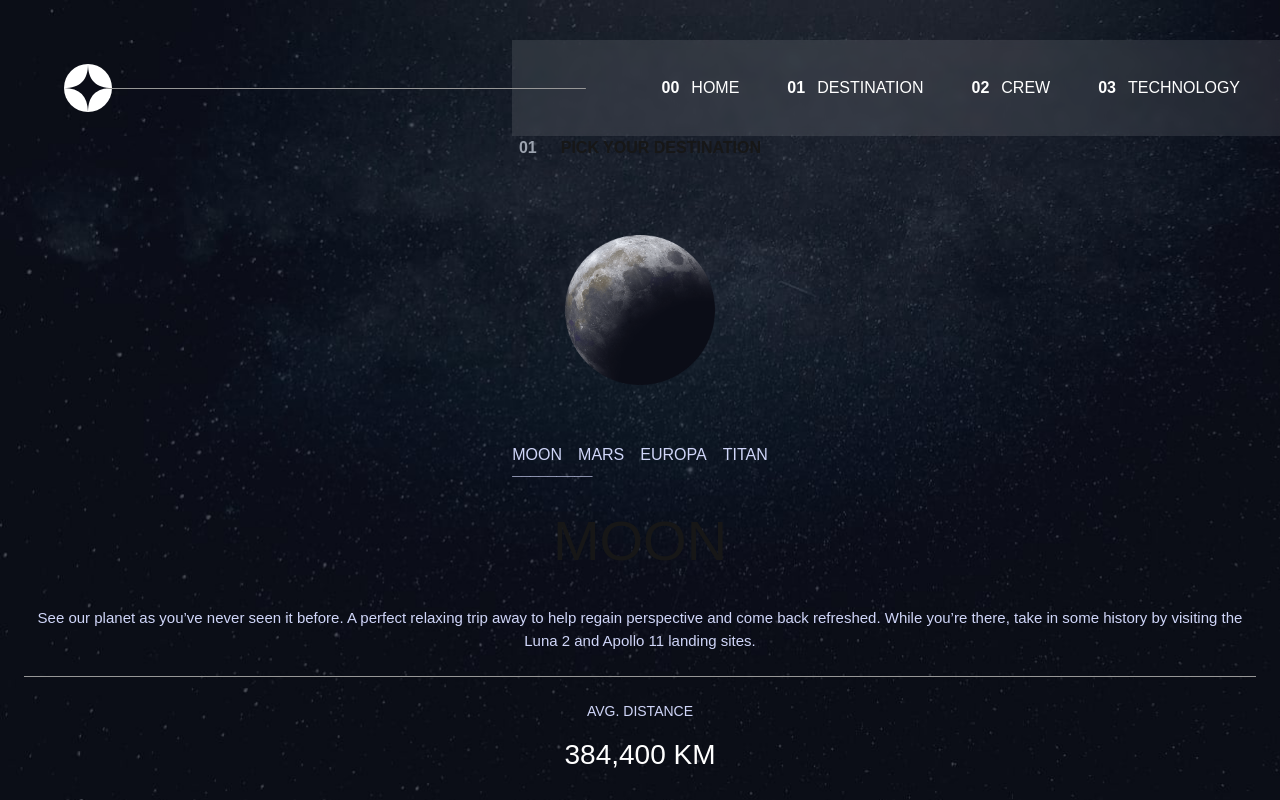
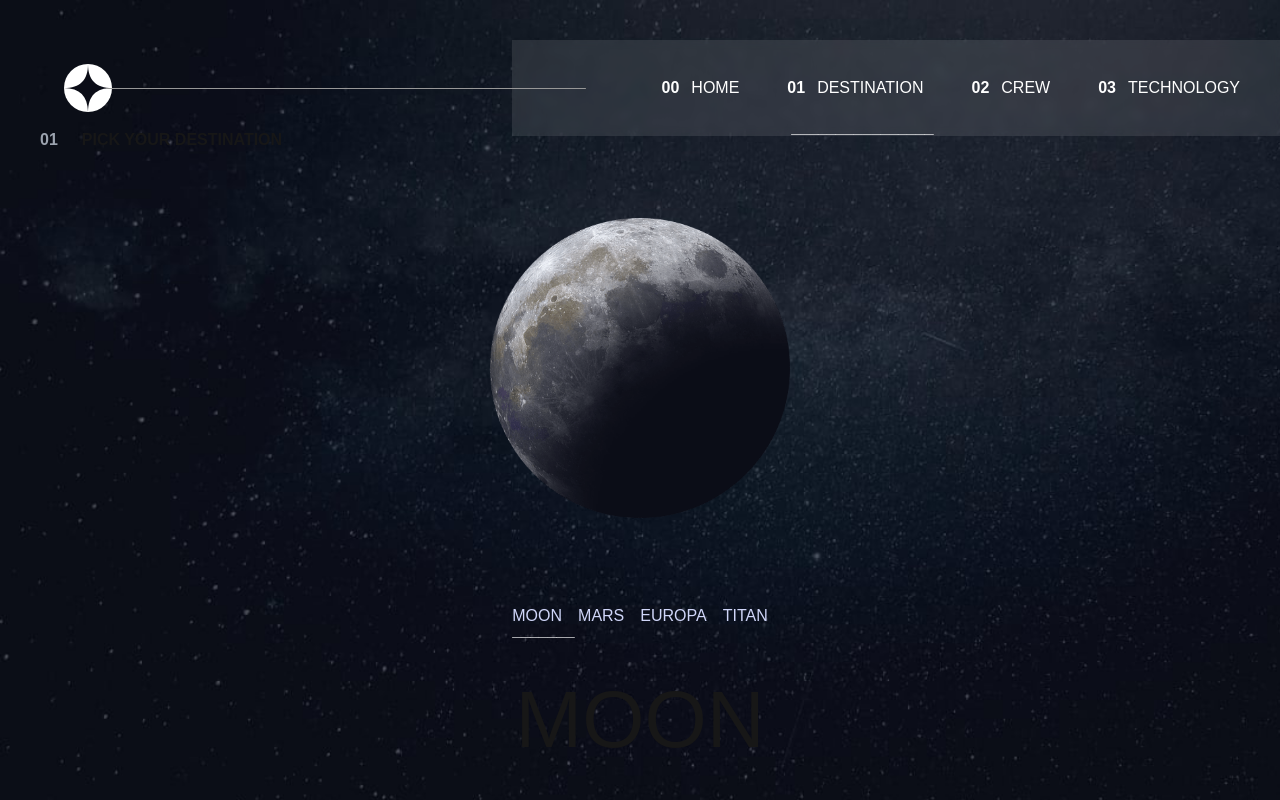
Before and after one commit to Na-diia/pet_project, a Next.js app: page /destination/moon in a window 1280 px wide. Shown: the top 800 px of the page. Built offline with nearby package versions, Linux system fonts and the light colour scheme; a web font is replaced by a local one.

Commit message:
finished tablet version of destination page

```diff
--- a/app/destination/[planet]/page.tsx
+++ b/app/destination/[planet]/page.tsx
@@ -12,11 +12,13 @@ export default function DestinationPage ({params}: {params: {planet: string}}) {
         <main className="
         bg-[url(../public/images/destination/background-destination-mobile.jpg)]
         md:bg-[url(../public/images/destination/background-destination-tablet.jpg)]
-        xl:bg-[url(../public/images/destination/background-destination-desktop.jpg)] bg-cover bg-no-repeat items-center justify-items-center min-h-screen w-full p-6">
-        <div className="mt-[88px] pt-6 flex justify-center items-center flex-col">
-        <p className="text-base font-bold flex justify-center items-center">
+        xl:bg-[url(../public/images/destination/background-destination-desktop.jpg)] bg-cover bg-no-repeat items-center justify-items-center min-h-screen w-full p-6 md:p-10">
+        <div className='pt-6 md:pt-0 w-full mt-[88px]'>
+        <p className="flex md:justify-start md:items-start text-base font-bold  justify-center items-center">
             <span className="mr-6 text-gray-400">01</span>PICK YOUR DESTINATION
         </p>
+        </div>
+        <div className="flex md:justify-start md:items-start justify-center items-center flex-col">
         <Planet props={result}/>
         </div>
         </main>
--- a/components/navigation/navigation.tsx
+++ b/components/navigation/navigation.tsx
@@ -19,8 +19,8 @@ export function Navigation () {
                 </li>
                 <li className='text-white mr-3 md:relative md:mr-0 font-bold'>01
                     <Link href='/destination' className='ml-3 font-thin'>DESTINATION</Link>
-                    {pathname === '/destination' ?
-                    <span className='absolute right-[10px] font-bold md:left-0 md:right-auto md:top-10'>
+                    {pathname.includes('/destination') ?
+                    <span className='absolute right-[10px] font-bold md:left-1 md:right-auto md:top-10'>
                         {windowSize.width < 768 ? "|" : "________________"}
                     </span>
                     : <></>
--- a/components/planet/planet.tsx
+++ b/components/planet/planet.tsx
@@ -16,49 +16,51 @@ export default function Planet ({props}: PlanetProps) {
        {props.map((item, index) => {
         return (
         <div key={index}>
-        <div className="mt-[50.5px] mb-[58.5px] flex justify-center items-center">
-       <Image src={item.images.png} alt={item.name} width={150} height={150}/>
+        <div className="mt-[50.5px] md:mt-[42px] mb-[58.5px] md:mb-[86px] flex justify-center items-center">
+       <Image src={item.images.png} alt={item.name} width={150} height={150} className="md:w-[300px] md:h-[300px]"/>
        </div>
        <ul className="flex gap-4 items-center justify-center text-[16px] text-[#D0D6F9] ">
-        <li className="relative"><Link href='/destination' className="hover:text-white active:text-white">MOON</Link>
+        <li className="relative"><Link href='/destination' className="hover:text-white active:text-white selection:text-white">MOON</Link>
         {pathname.includes('moon')  ?
-                <span className='absolute top-[15px] left-0 font-bold'>
-                    {windowSize.width < 768 ? "_______" : "_________"}</span>
+                <span className='absolute top-[15px] left-0 font-bold text-white'>
+                    {windowSize.width < 768 ? "_______" : "_______"}</span>
                     : <></>
         }
         </li>
         <li className="relative"><Link href='/destination/mars' className="hover:text-white active:text-white">MARS</Link>
         {pathname.includes('mars')  ?
-                <span className='absolute top-[15px] left-0 font-bold'>
-                    {windowSize.width < 768 ? "______" : "_________"}</span>
+                <span className='absolute top-[15px] left-0 font-bold text-white'>
+                    {windowSize.width < 768 ? "______" : "______"}</span>
                     : <></>
         }
         </li>
         <li className="relative"><Link href='/destination/europa' className="hover:text-white active:text-white">EUROPA</Link>
         {pathname.includes('europa')  ?
-                <span className='absolute top-[15px] left-0 font-bold'>
-                    {windowSize.width < 768 ? "________" : "_________"}</span>
+                <span className='absolute top-[15px] left-0 font-bold text-white'>
+                    {windowSize.width < 768 ? "________" : "________"}</span>
                     : <></>
         }
         </li>
         <li className="relative"><Link href='/destination/titan' className="hover:text-white active:text-white">TITAN</Link>
         {pathname.includes('titan')  ?
-                <span className='absolute top-[15px] left-0 font-bold'>
-                    {windowSize.width < 768 ? "______" : "_________"}</span>
+                <span className='absolute top-[15px] left-0 font-bold text-white'>
+                    {windowSize.width < 768 ? "______" : "______"}</span>
                     : <></>
         }
         </li>
        </ul>
-       <h1 className="mt-8 flex justify-center items-center text-[56px] mb-6">{item.name}</h1>
-       <p className="mb-6 text-center flex justify-center items-center text-[15px] text-[#D0D6F9]">{item.description}</p>
+       <h1 className="mt-8 flex justify-center items-center text-[56px] md:text-[80px] mb-6 md:p-0">{item.name}</h1>
+       <p className="mb-6 text-center md:w-[514px] flex justify-center items-center text-base text-[#D0D6F9]">{item.description}</p>
        <hr className="h-[1px] border-[#979797] mb-6"/>
-       <div className="flex flex-col justify-center items-center">
+       <div className="md:flex md:justify-center md:items-center md:gap-6">
+       <div className="flex flex-col justify-center items-center md:w-[245px]">
         <h3 className="mb-3 text-[14px] text-[#D0D6F9]">AVG. DISTANCE</h3>
         <h2 className="text-[28px] text-white">{item.distance}</h2>
        </div>
-       <div className="flex flex-col justify-center items-center mt-6">
+       <div className="flex flex-col justify-center items-center mt-6 md:mt-0 md:w-[245px]">
         <h3 className="mb-3 text-[14px] text-[#D0D6F9]">EST. TRAVEL TIME</h3>
         <h2  className="text-[28px] text-white">{item.travel}</h2>
+       </div>
        </div>
        </div>)
        })}
```
